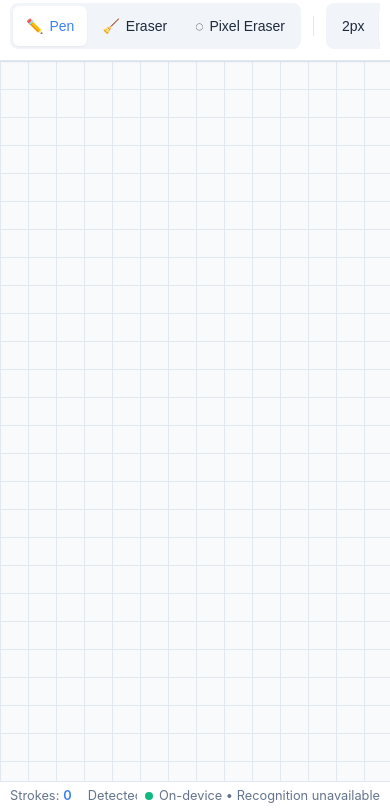
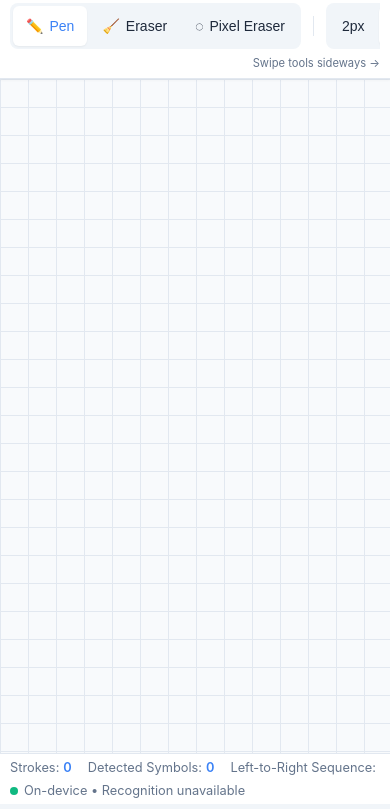
Before and after one commit to Choco-princess/calcink, a website built with Vite: page index.html in a window 390 px wide. Shown: the part 35-844 px from the top of the page. Built offline with nearby package versions, Linux system fonts and the light colour scheme.

Commit message:
Improve small-screen toolbar and page scrolling

```diff
--- a/index.html
+++ b/index.html
@@ -14,7 +14,7 @@
       <span class="logo-badge">On-Device Math Calculator</span>
     </div>
 
-    <div class="toolbar">
+    <div class="toolbar" role="toolbar" aria-label="Drawing tools; scroll sideways for more options" tabindex="0">
       <!-- Tool Selection -->
       <div class="tool-group">
         <button id="btn-pen" class="btn active" title="Pen Tool">
@@ -64,6 +64,7 @@
         </button>
       </div>
     </div>
+    <p class="toolbar-hint" aria-hidden="true">Swipe tools sideways →</p>
   </header>
 
   <!-- Interactive Dual-Layer Canvas Container -->
--- a/src/style.css
+++ b/src/style.css
@@ -69,6 +69,8 @@ header {
   gap: 8px;
   min-width: 0;
 }
+
+.toolbar-hint { display: none; }
 
 .tool-group {
   display: flex;
@@ -221,28 +223,62 @@ footer {
   background: #10b981;
 }
 
-@media (max-width: 760px) {
+@media (max-width: 1100px) {
   header {
     display: block;
     padding: 8px 10px;
   }
   .logo-area { margin-bottom: 6px; }
-  .logo-badge { display: none; }
   .toolbar {
     overflow-x: auto;
-    padding-bottom: 3px;
+    overflow-y: hidden;
+    width: 100%;
+    padding-bottom: 5px;
     scrollbar-width: thin;
+    scrollbar-color: var(--primary) #e2e8f0;
+    -webkit-overflow-scrolling: touch;
+    touch-action: pan-x;
   }
+  .toolbar::-webkit-scrollbar { height: 7px; }
+  .toolbar::-webkit-scrollbar-track { background: #e2e8f0; border-radius: 999px; }
+  .toolbar::-webkit-scrollbar-thumb { background: var(--primary); border-radius: 999px; }
   .tool-group { flex: 0 0 auto; }
   .divider { flex: 0 0 1px; }
+  .toolbar-hint {
+    display: block;
+    margin-top: 2px;
+    text-align: right;
+    font-size: 0.7rem;
+    color: var(--text-muted);
+  }
+}
+
+@media (max-width: 760px) {
+  .logo-badge { display: none; }
   footer {
     padding: 6px 10px;
     gap: 8px;
+    flex-wrap: wrap;
   }
   .stats-group {
     overflow-x: auto;
     white-space: nowrap;
+    width: 100%;
   }
   .stat-item { flex: 0 0 auto; }
   .status-badge { flex: 0 0 auto; }
 }
+
+@media (max-width: 760px), (max-height: 600px) {
+  body {
+    height: auto;
+    min-height: 100dvh;
+    overflow-x: hidden;
+    overflow-y: auto;
+  }
+  .canvas-wrapper {
+    flex: none;
+    height: max(480px, calc(100dvh - 170px));
+    min-height: 480px;
+  }
+}
```
Also changed, not shown: README.md.
